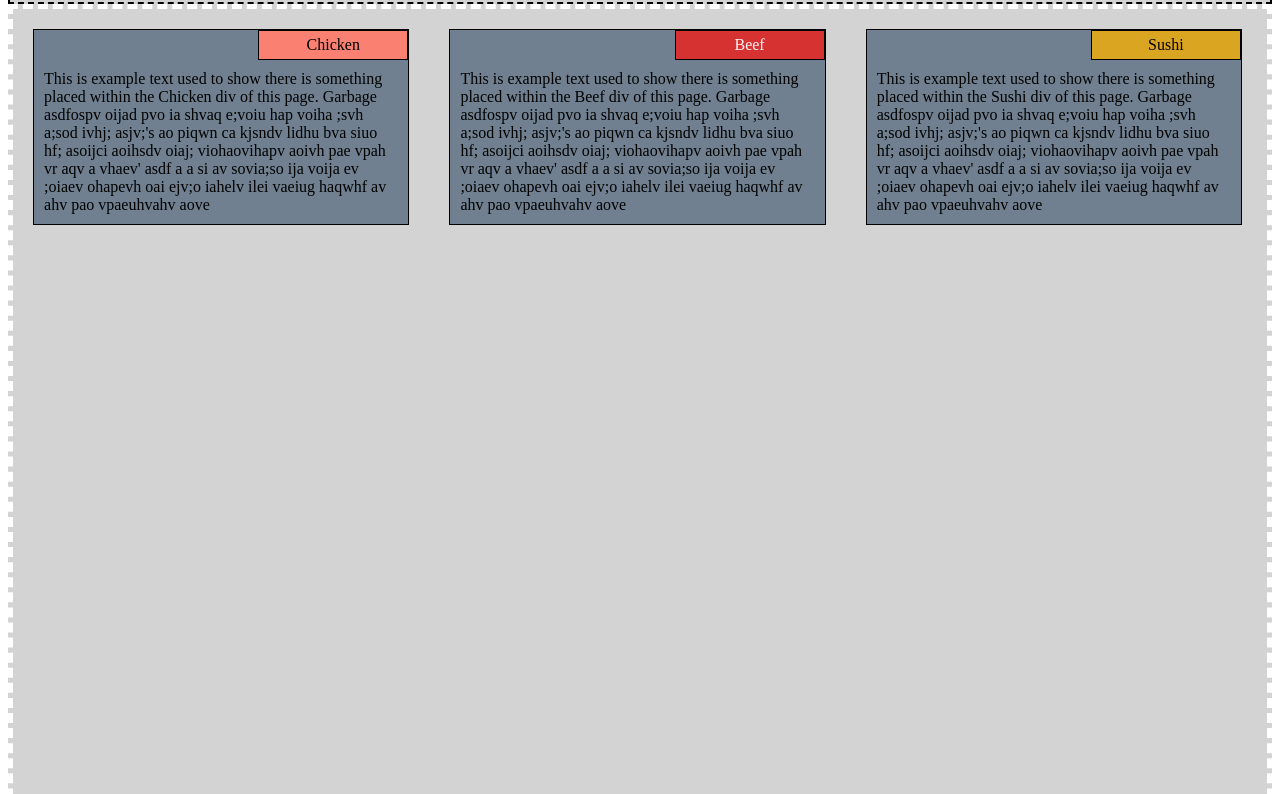
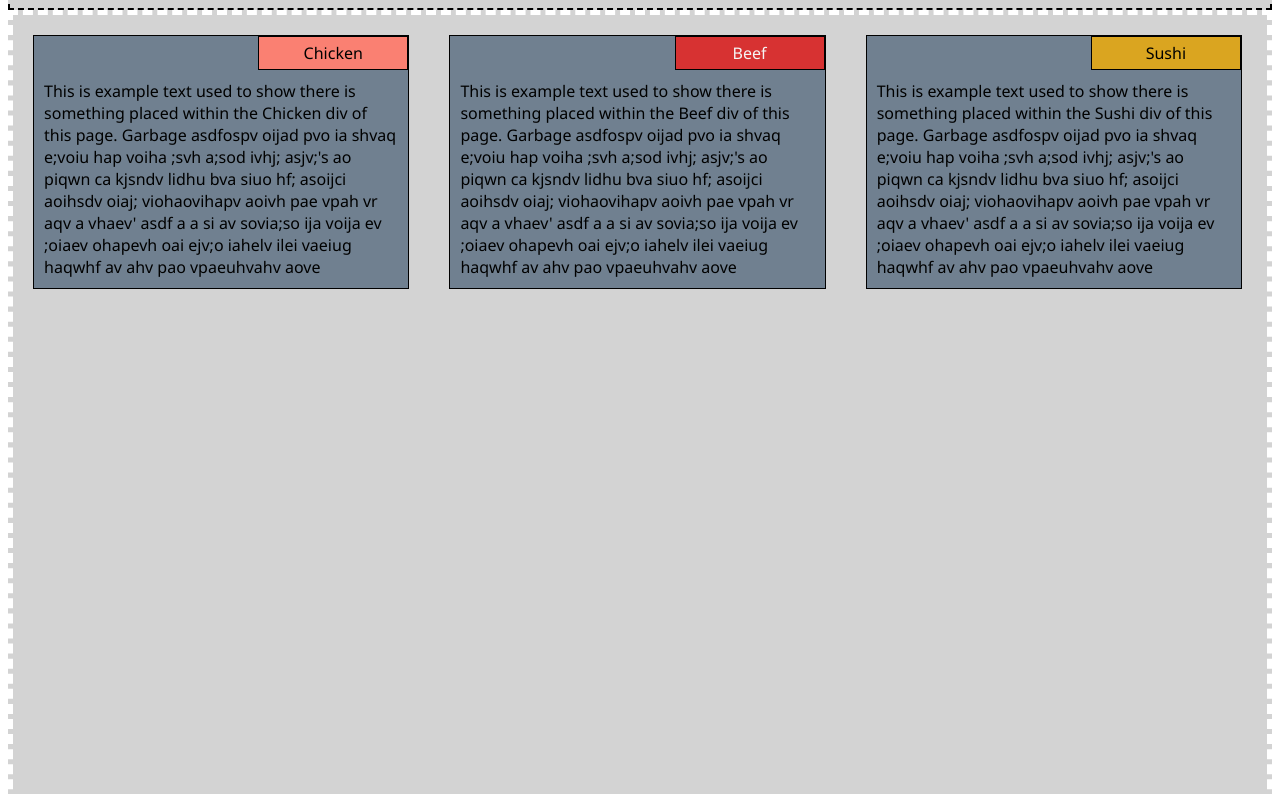
Before and after one commit to Chrisjkey2332/Coursera-HTML, a plain HTML site: page Module2CodingAssignment/index.html in a window 1280 px wide. Shown: the part 75-869 px from the top of the page. Drawn offline with Linux system fonts and the light colour scheme.

Commit message:
added font family

```diff
--- a/Module2CodingAssignment/styles.css
+++ b/Module2CodingAssignment/styles.css
@@ -1,3 +1,7 @@
+* {
+    font-family: 'Segoe UI', Tahoma, Geneva, Verdana, sans-serif;
+}
+
 @media (min-width: 992px) {
     * {
         box-sizing: border-box;
```
